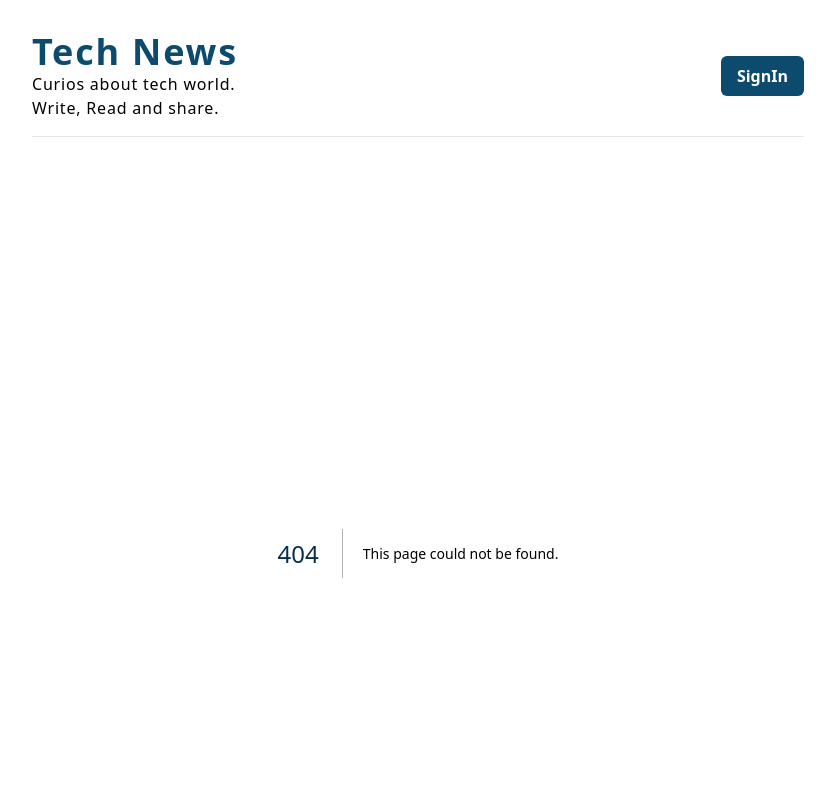
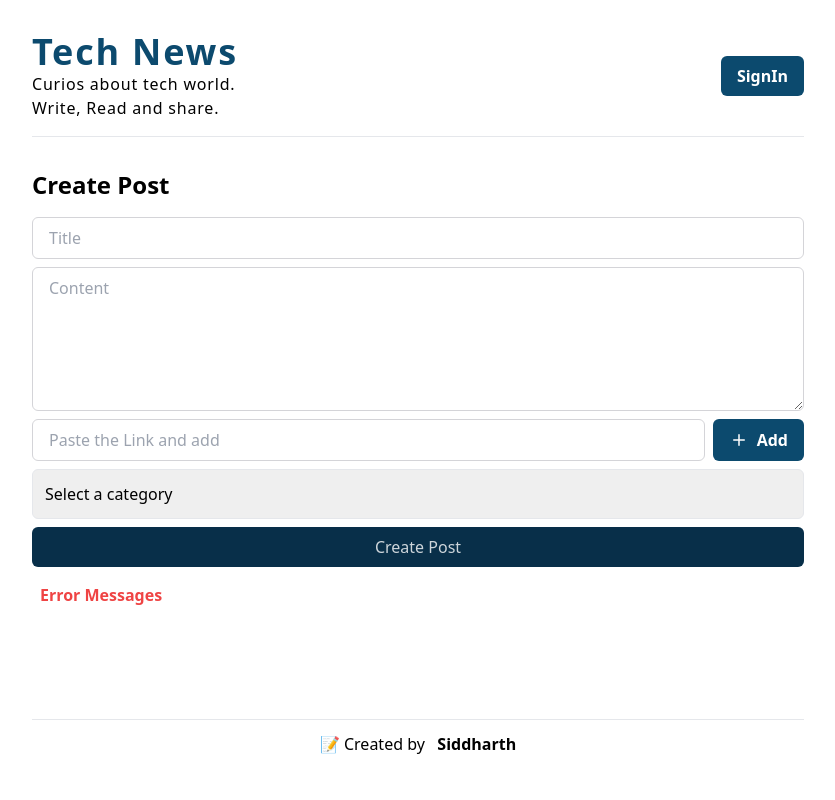
Before and after one commit to Siddharthbadal/Tech-Blog, a Next.js app: page /create-post in a window 1280 px wide. Before the commit this address had no page. Shown: the top 800 px of the page, without its empty margins (222-1057 px from the left). Built offline with nearby package versions, Linux system fonts and the light colour scheme.

Commit message:
post add form and next auth

```diff
--- /dev/null
+++ b/app/api/auth/[...nextauth]/route.ts
@@ -0,0 +1,21 @@
+import NextAuth, { AuthOptions } from "next-auth";
+import GitHubProvider from "next-auth/providers/github";
+import GoogleProvider from "next-auth/providers/google";
+
+
+const authOptions: AuthOptions = {
+    providers: [
+        GitHubProvider({
+            clientId: process.env.GITHUB_CLIENT_ID as string,
+            clientSecret: process.env.GITHUB_CLIENT_SECRET as string
+        }),
+        GoogleProvider({
+            clientId: process.env.GOOGLE_CLIENT_ID as string,
+            clientSecret:process.env.GOOGLE_CLIENT_SECRET as string
+        })
+
+    ]
+}
+
+const handler  = NextAuth(authOptions);
+export {handler as GET, handler as POST};
--- /dev/null
+++ b/app/create-post/page.tsx
@@ -0,0 +1,7 @@
+import CreatePostForm from "@/components/CreatePostForm";
+
+export default function CreatePost() {
+  return (
+    <CreatePostForm />
+  )
+}
--- /dev/null
+++ b/app/dashboard/page.tsx
@@ -0,0 +1,39 @@
+import Post from "@/components/Post";
+import { postsData } from "@/data/posts"
+import Link from "next/link";
+
+
+export default function page() {
+  return (
+    <div>
+        <h1>My Posts</h1>
+        {
+                      postsData &&  postsData.length > 0 ?
+                      (postsData.map(post =>
+                        <Post
+                            key={post.id}
+                            id={post.id}
+                            author={post.author}
+                            authorEmail={"email@email.com"}
+                            date={post.datepublished}
+                            thumbnail={post.thumbnail}
+                            category={post.category}
+                            title = {post.title}
+                            content={post.content}
+                            links={post.links || []}
+
+                        />
+                    ))
+                      :
+                      (
+                      <div className="py-6">Create a Post today.
+                      <br />
+                        <Link href={"/create-post"} className="underline">Create Post</Link>
+                        </div>
+                    )
+
+
+                  }
+    </div>
+  )
+}
--- a/app/globals.css
+++ b/app/globals.css
@@ -14,3 +14,23 @@ h1{
 h2{
     @apply font-semibold text-2xl my-4;
 }
+
+p.content {
+    @apply leading-loose;
+}
+.link{
+    @apply text-sky-800 font-semibold max-w-full overflow-hidden text-ellipsis;
+}
+
+.primary-btn{
+    @apply px-4 py-2 bg-sky-950 text-white/80 rounded-md;
+}
+
+input,
+textarea{
+    @apply px-4 py-2 border border-zinc-300 rounded-md;
+}
+
+textarea{
+    @apply h-36;
+}
--- /dev/null
+++ b/components/CreatePostForm.tsx
@@ -0,0 +1,95 @@
+"use client"
+
+import { categoriesData } from "@/data/posts"
+import Link from "next/link";
+import { useState } from "react"
+
+export default function CreatePostForm() {
+    const [links, setLinks] = useState<string[]>([]);
+    const [linkInput, setLinkInput] =  useState("");
+
+    const addLink = (e: React.MouseEvent<HTMLButtonElement, MouseEvent>)=>{
+        e.preventDefault();
+        if(linkInput.trim() !== ""){
+            setLinks((prev)=>[...prev, linkInput]);
+            setLinkInput('')
+        }
+    }
+
+    const deleteLink = (index:number) =>{
+        setLinks((prev) => prev.filter((_,i)=> i !=index));
+    }
+
+  return (
+    <div>
+        <h2>Create Post</h2>
+        <form className="flex flex-col gap-2">
+            <input type="text"
+                placeholder="Title"
+            />
+            <textarea placeholder="Content"></textarea>
+            { links && links.map((link, i)=> (
+                <div
+                    key={i}
+                    className="flex items-center gap-4"
+                >
+                    <span className="">
+                    <svg xmlns="http://www.w3.org/2000/svg" viewBox="0 0 20 20" fill="currentColor" className="size-6">
+                        <path d="M12.232 4.232a2.5 2.5 0 0 1 3.536 3.536l-1.225 1.224a.75.75 0 0 0 1.061 1.06l1.224-1.224a4 4 0 0 0-5.656-5.656l-3 3a4 4 0 0 0 .225 5.865.75.75 0 0 0 .977-1.138 2.5 2.5 0 0 1-.142-3.667l3-3Z" />
+                        <path d="M11.603 7.963a.75.75 0 0 0-.977 1.138 2.5 2.5 0 0 1 .142 3.667l-3 3a2.5 2.5 0 0 1-3.536-3.536l1.225-1.224a.75.75 0 0 0-1.061-1.06l-1.224 1.224a4 4 0 1 0 5.656 5.656l3-3a4 4 0 0 0-.225-5.865Z" />
+                    </svg>
+
+                    </span>
+                    <Link
+                        href={link}
+                        className="link text-xl"
+                    >
+                        {link}
+                    </Link>
+
+                    <span
+                        className="cursor-pointer"
+                        onClick={()=> deleteLink(i)}
+                    >
+                        <svg xmlns="http://www.w3.org/2000/svg" viewBox="0 0 20 20" fill="currentColor" className="size-6">
+                            <path fillRule="evenodd" d="M10 18a8 8 0 1 0 0-16 8 8 0 0 0 0 16ZM6.75 9.25a.75.75 0 0 0 0 1.5h6.5a.75.75 0 0 0 0-1.5h-6.5Z" clipRule="evenodd" />
+                        </svg>
+                    </span>
+                </div>
+            ))}
+            <div className="flex gap-2">
+                <input
+                    type="text"
+                    placeholder="Paste the Link and add" className="flex-1"
+                    onChange={e=> setLinkInput(e.target.value)}
+                    value={linkInput}
+                    />
+                <button
+                    className="btn flex gap-2 items-center"
+                    onClick={addLink}
+                    >
+                <span>
+                <svg xmlns="http://www.w3.org/2000/svg" viewBox="0 0 20 20" fill="currentColor" className="size-5">
+                    <path d="M10.75 4.75a.75.75 0 0 0-1.5 0v4.5h-4.5a.75.75 0 0 0 0 1.5h4.5v4.5a.75.75 0 0 0 1.5 0v-4.5h4.5a.75.75 0 0 0 0-1.5h-4.5v-4.5Z" />
+                </svg>
+                </span>
+                        Add
+                </button>
+            </div>
+            <select className="p-3 rounded-md border appearance-none">
+                <option value="" className="text-md">Select a category</option>
+                {
+                    categoriesData && categoriesData.map(category =>(
+                        <option value="" key={category.id}>{category.name}</option>
+                    ))
+                }
+            </select>
+            <button type="submit" className="primary-btn">
+                Create Post
+            </button>
+            <div className="p-2 text-red-500 font-semibold">Error Messages</div>
+        </form>
+
+    </div>
+  )
+}
--- /dev/null
+++ b/components/DeleteButton.tsx
@@ -0,0 +1,8 @@
+
+export default function DeleteButton() {
+  return (
+    <button className="bg-red-900 text-white/80 px-2 font-semibold hover:text-white rounded-sm">
+        Delete
+    </button>
+  )
+}
--- a/components/Post.tsx
+++ b/components/Post.tsx
@@ -1,5 +1,6 @@
 import Image from "next/image"
 import Link from "next/link"
+import DeleteButton from "./DeleteButton";
 
 interface PostProps{
     id: string,
@@ -24,6 +25,8 @@ export default function Post({
     content,
     links,
 }: PostProps) {
+    const isEditable = true;
+
   return (
     <div className="my-4 border-b border-b-300 py-8">
             <div className="mb-2">
@@ -54,14 +57,17 @@ export default function Post({
             </span>
 
             <h2>{title}</h2>
-            <p>{content}</p>
+            <p className="content">{content}</p>
             {
                 links && (
-                    <div>
+                    <div className="my-4 flex flex-col gap-2">
                         {links.map((link, i)=>(
-                            <div key={link}> 🔗 &nbsp;
-                                <Link href={link} >
-                                    {link}
+                            <div key={i}
+                            className="flex gap-2 items-center"
+                            >
+                                 🔗 &nbsp;
+                                <Link href={link} className="link" target="_blank">
+                                    Read More
                                 </Link>
                             </div>
                         ))}
@@ -69,6 +75,22 @@ export default function Post({
                 )
             }
 
+            {
+                isEditable && (
+                    <div className="flex flex-row gap-2 py-2 px-4 rounded-sm w-fit">
+                        <Link href={`/edit-post/${id}`}
+                            className="text-gray-600 font-semibold tracking-wider border border-gray-200 px-2 hover:bg-sky-50 rounded-sm"
+                        >
+
+                                Edit
+
+                        </Link>
+                        <DeleteButton   />
+                    </div>
+                )
+            }
+
+
 
     </div>
   )
--- a/next.config.ts
+++ b/next.config.ts
@@ -5,7 +5,10 @@ const nextConfig: NextConfig = {
     domains:[
       'images.pexels.com'
     ]
-  }
+  },
+  eslint: {
+    ignoreDuringBuilds: true,
+  },
 };
 
 export default nextConfig;
```
Also changed, not shown: package.json (+7 -6 lines), 2 other files (tests, documents, lock files or other folders).
